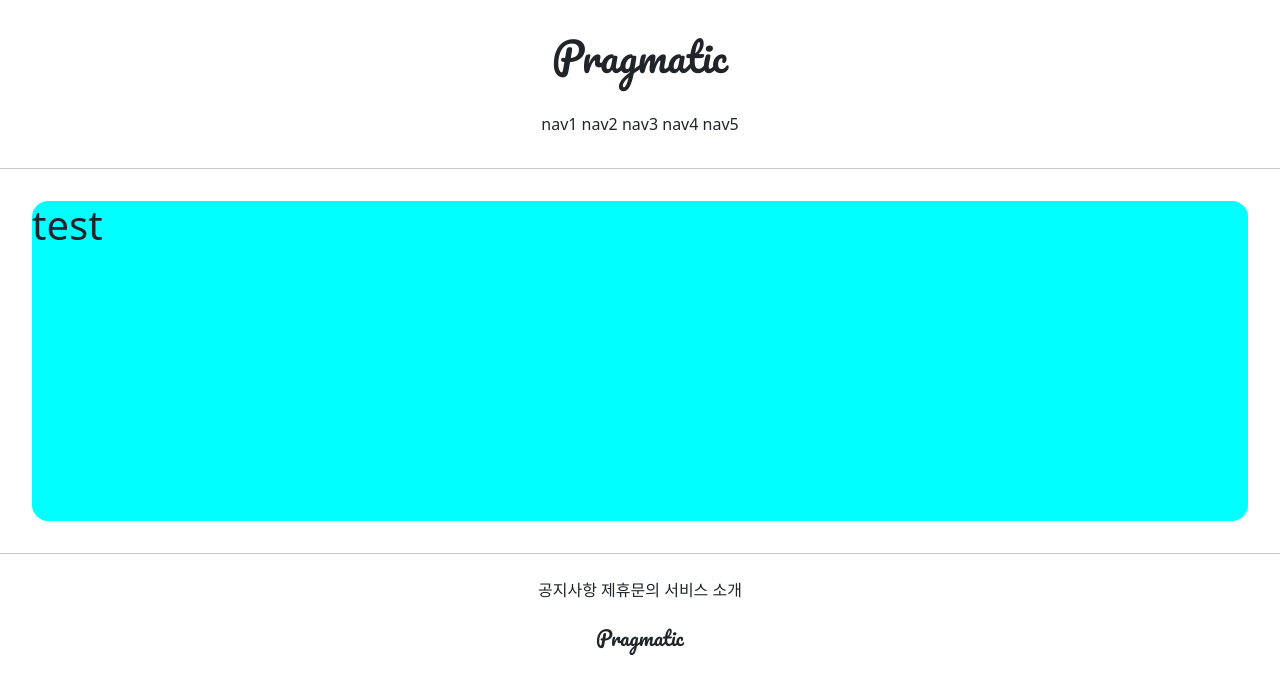
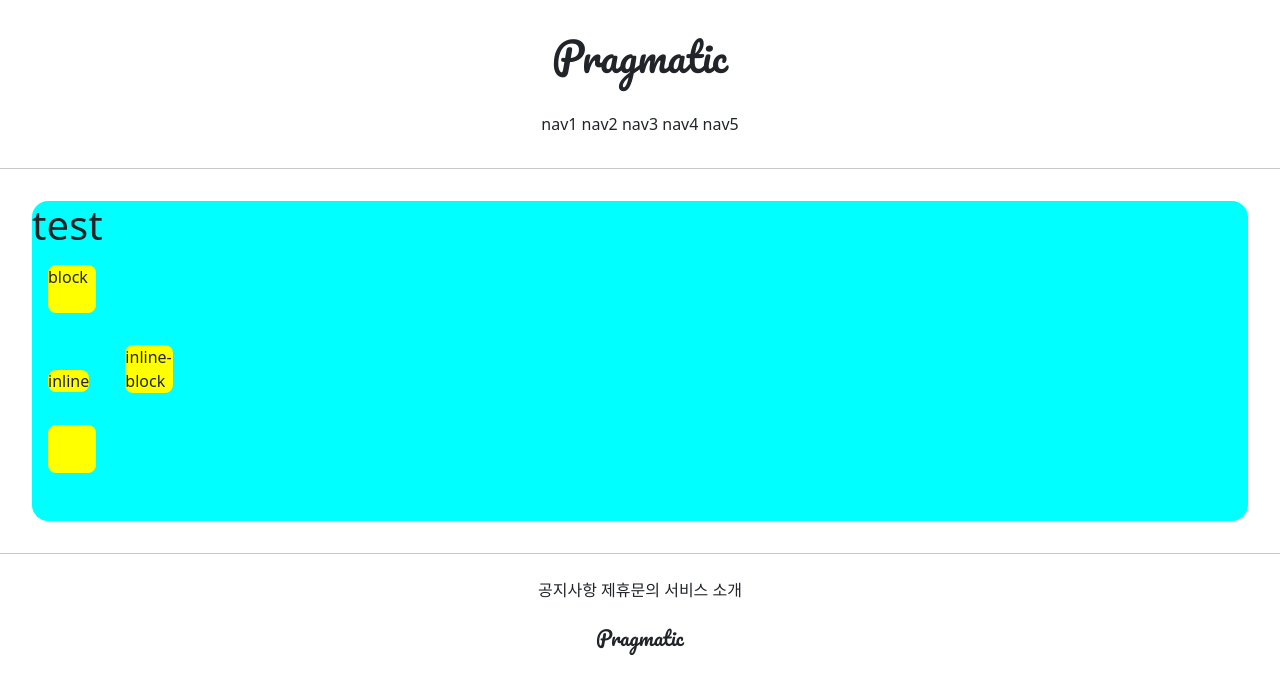
Before and after one commit to tae00909/gis_2, a Django app: page /account/hello_world/ in a window 1280 px wide. Shown: the top 694 px of the page. Run offline with Django 3.2, Linux system fonts and the light colour scheme; parts of the project's set-up code (start-up, migrations or seed data) failed here and were passed over.

Commit message:
7/7 3ban class commit 2

```diff
--- a/accountapp/templates/accountapp/hello_world.html
+++ b/accountapp/templates/accountapp/hello_world.html
@@ -2,8 +2,25 @@
 
 {% block content %}
 
+    <style>
+        .testing {
+            background-color: yellow;
+            margin: 1rem;
+            width: 48px;
+            height: 48px;
+            border-radius: .5rem;
+        }
+    </style>
+
     <div style="height: 20rem; background-color: aqua; margin: 2rem; border-radius: 1rem">
         <h1>test</h1>
+    {# 인라인과 인라인 블럭의 차이는 인라인 블럭은 인라인에서 불가능한  너비, 높이, 마진, 패딩 속성 조절 가능  #}
+    <div class="testing" style="display: block">block</div>
+    <div class="testing" style="display: inline">inline</div>
+    <div class="testing" style="display: none">none</div>
+    <div class="testing" style="display: inline-block">inline-block</div>
+    <div class="testing"></div>
+
     </div>
 
 {% endblock %}
```
